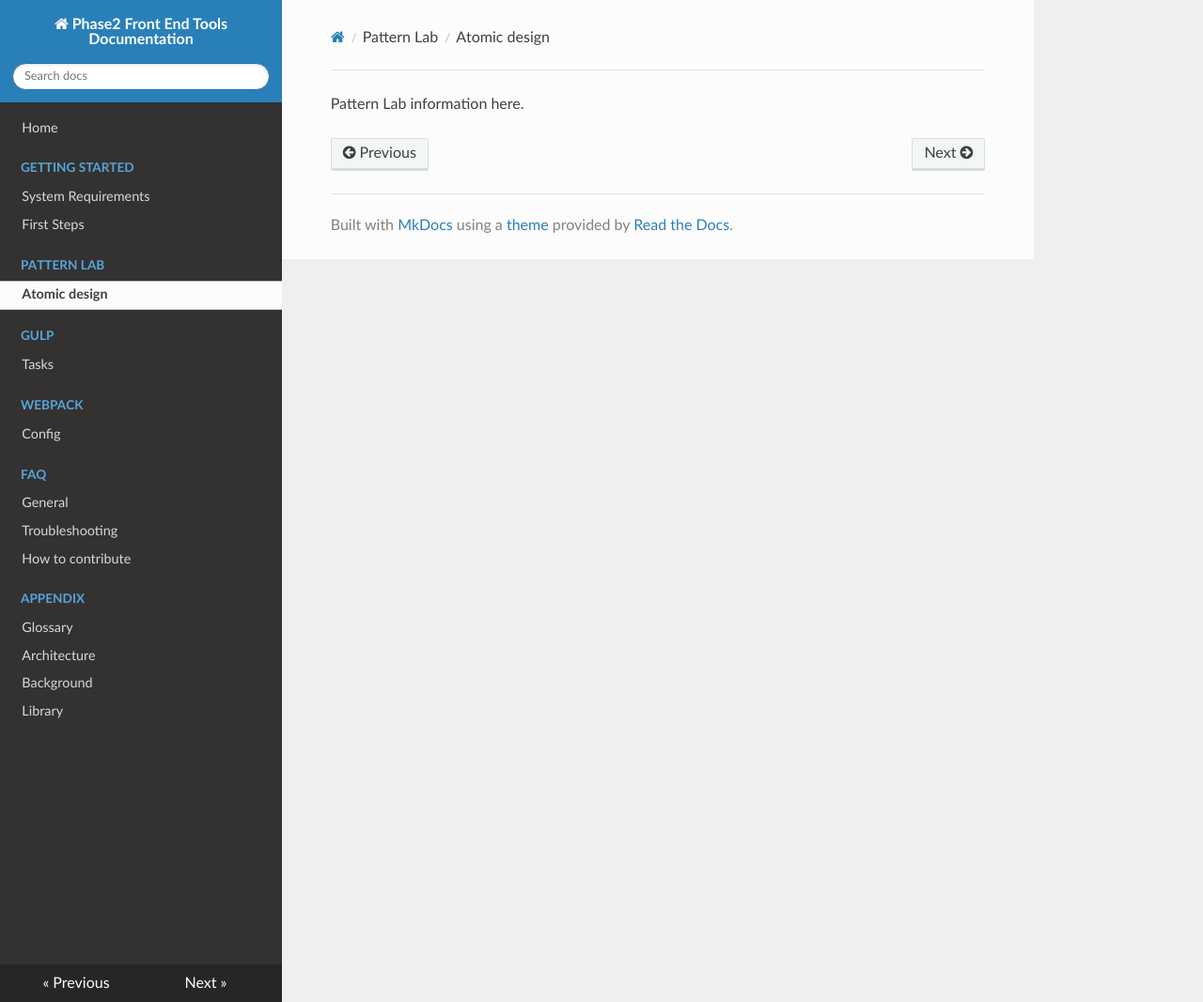
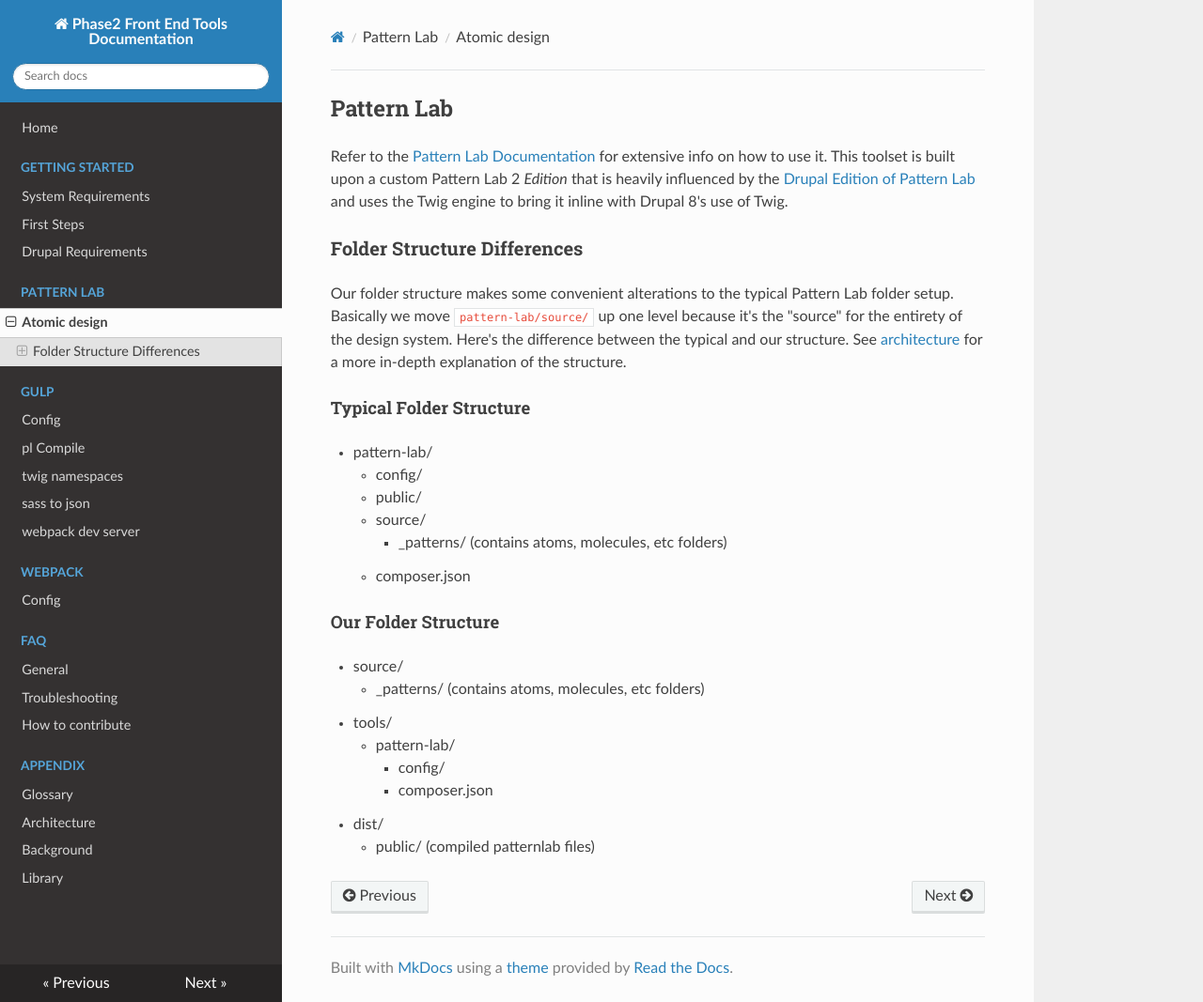
Before and after one commit to phase2/frontend-docs, an MkDocs documentation site: the page built from docs/pattern-lab/atomic.md, in a window 1280 px wide and 1067 px high. Shown: the whole window at 94% size. Built offline with MkDocs 1.6.1, drawn with Linux system fonts in a browser that asks for light colours; nearby versions of some CDN libraries; old or Windows-style settings are respelled for this version of MkDocs.

Commit message:
flesh out docs more

```diff
--- a/docs/pattern-lab/atomic.md
+++ b/docs/pattern-lab/atomic.md
@@ -1 +1,27 @@
-Pattern Lab information here.
+## Pattern Lab
+
+Refer to the [Pattern Lab Documentation](http://patternlab.io/docs) for extensive info on how to use it. This toolset is built upon a custom Pattern Lab 2 *Edition* that is heavily influenced by the [Drupal Edition of Pattern Lab](https://github.com/pattern-lab/edition-php-drupal-standard) and uses the Twig engine to bring it inline with Drupal 8's use of Twig.
+
+### Folder Structure Differences
+
+Our folder structure makes some convenient alterations to the typical Pattern Lab folder setup. Basically we move `pattern-lab/source/` up one level because it's the "source" for the entirety of the design system. Here's the difference between the typical and our structure. See [architecture](../appendix/architecture.md) for a more in-depth explanation of the structure.
+
+#### Typical Folder Structure
+
+- pattern-lab/
+    - config/
+    - public/
+    - source/
+        - _patterns/ (contains atoms, molecules, etc folders)
+    - composer.json
+
+#### Our Folder Structure
+
+- source/
+    - _patterns/ (contains atoms, molecules, etc folders)
+- tools/
+    - pattern-lab/
+        - config/
+        - composer.json
+- dist/
+    - public/ (compiled patternlab files)
--- a/mkdocs.yml
+++ b/mkdocs.yml
@@ -6,10 +6,15 @@
   - Getting Started:
     - System Requirements: 'getting-started/system-requirements.md'
     - First Steps: 'getting-started/first-steps.md'
+    - Drupal Requirements: 'getting-started/drupal-requirements.md'
   - Pattern Lab:
     - Atomic design: 'pattern-lab/atomic.md'
   - Gulp:
-    - Tasks: 'gulp/tasks.md'
+    - Config: 'gulp/gulpfile.md'
+    - pl Compile: 'gulp/tasks/pl-compile.md'
+    - twig namespaces: 'gulp/tasks/twig-namespaces.md'
+    - sass to json: 'gulp/tasks/sass-to-json.md'
+    - webpack dev server: 'gulp/tasks/wpds.md'
   - Webpack:
     - Config: 'webpack/config.md'
   - FAQ:
```
Also changed, not shown: docs/appendix/architecture.md (+18 -4 lines), docs/appendix/library.md (+25 -1 lines), docs/getting-started/drupal-requirements.md (added, +36 -0 lines), docs/getting-started/first-steps.md (+13 -1 lines), docs/getting-started/system-requirements.md (+4 -2 lines), docs/gulp/gulpfile.md (added, +54 -0 lines), docs/gulp/tasks.md (deleted, +0 -1 lines), docs/gulp/tasks/pl-compile.md (added, +1 -0 lines), docs/gulp/tasks/sass-to-json.md (added, +11 -0 lines), docs/gulp/tasks/twig-namespaces.md (added, +4 -0 lines), docs/gulp/tasks/wpds.md (added, +1 -0 lines), readme.md (+3 -1 lines), 1 other file.
